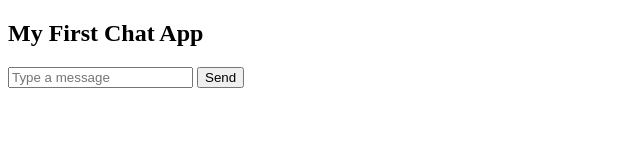
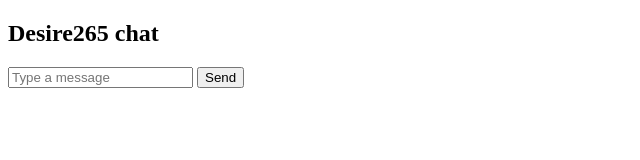
Before and after one commit to asimwinga13-hub/Chat-Desire265-, a plain HTML site: page index.html in a window 1280 px wide. Shown: the whole page, without its empty margins (0-640 px from the left). Drawn offline with Linux system fonts and the light colour scheme.

Commit message:
Update title and heading for chat app

```diff
--- a/index.html
+++ b/index.html
@@ -1,13 +1,13 @@
 <!DOCTYPE html>
 <html>
 <head>
-  <title>My Chat App</title>
+  <title>Desire265 chat</title>
   <meta name="viewport" content="width=device-width, initial-scale=1.0">
 </head>
 
 <body>
 
-<h2>My First Chat App</h2>
+<h2>Desire265 chat</h2>
 
 <input type="text" placeholder="Type a message">
 <button>Send</button>
```
